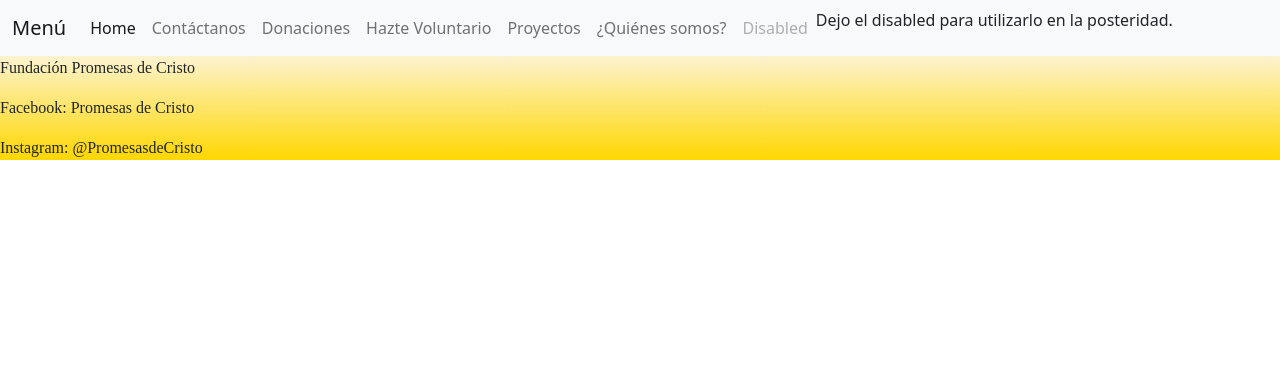
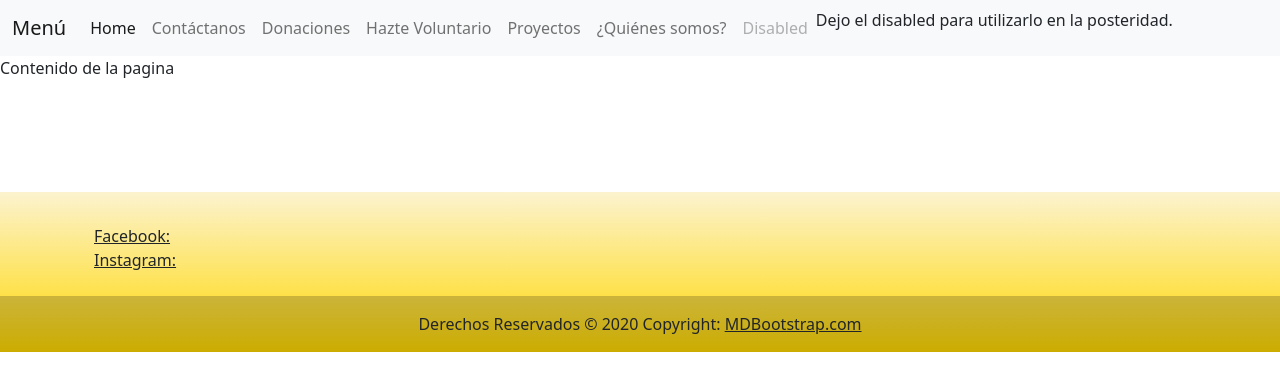
Before and after one commit to johneospina18/fundacion-promesas-de-cristo, an Angular app: page /home in a window 1280 px wide. Shown: the top 390 px of the page. Built offline with nearby package versions, Linux system fonts and the light colour scheme.

Commit message:
Footer refactorizado con Bootstrap

```diff
--- a/src/app/footer/footer.component.html
+++ b/src/app/footer/footer.component.html
@@ -1,5 +1,34 @@
-<footer>
-    <p class="footer">Fundación Promesas de Cristo</p>
-    <p class="footer">Facebook: Promesas de Cristo</p>
-    <p class="footer">Instagram: @PromesasdeCristo </p>
-</footer>
+<footer class="bg-light text-center text-lg-start">
+    <!-- Grid container -->
+    <div class="container p-4">
+      <!--Grid row-->
+      <div class="row">
+        <!--Grid column-->
+        <div class="col-lg-3 col-md-6 mb-4 mb-md-0">
+          <h5 class="text-uppercase"></h5>
+          <ul class="list-unstyled mb-0">
+            <li>
+              <a href="#!" class="text-dark">Facebook: </a>
+            </li>
+            <li>
+              <a href="#!" class="text-dark">Instagram: </a>
+            </li>
+          </ul>
+        </div>
+        <!--Grid column-->
+
+
+
+
+      </div>
+      <!--Grid row-->
+    </div>
+    <!-- Grid container -->
+
+    <!-- Copyright -->
+    <div class="text-center p-3" style="background-color: rgba(0, 0, 0, 0.2);">
+     Derechos Reservados © 2020 Copyright:
+      <a class="text-dark" href="https://mdbootstrap.com/">MDBootstrap.com</a>
+    </div>
+    <!-- Copyright -->
+  </footer>
--- a/src/app/home-page/home-page.component.html
+++ b/src/app/home-page/home-page.component.html
@@ -1,3 +1,8 @@
 
 <app-menu></app-menu>
+<p>Contenido de la pagina</p>
+<br>
+<br>
+<br>
+<br>
 <app-footer></app-footer>
--- a/src/app/menu/menu.component.html
+++ b/src/app/menu/menu.component.html
@@ -13,7 +13,7 @@
           <a class="nav-link" href="#">Proyectos</a>
           <a class="nav-link" href="#">¿Quiénes somos?</a>
           <a class="nav-link disabled">Disabled</a>
-          <p>Dejo el disabled para utilizarlo en la posteridad.</p>
+         <p>Dejo el disabled para utilizarlo en la posteridad.</p>
         </div>
       </div>
     </div>
```
